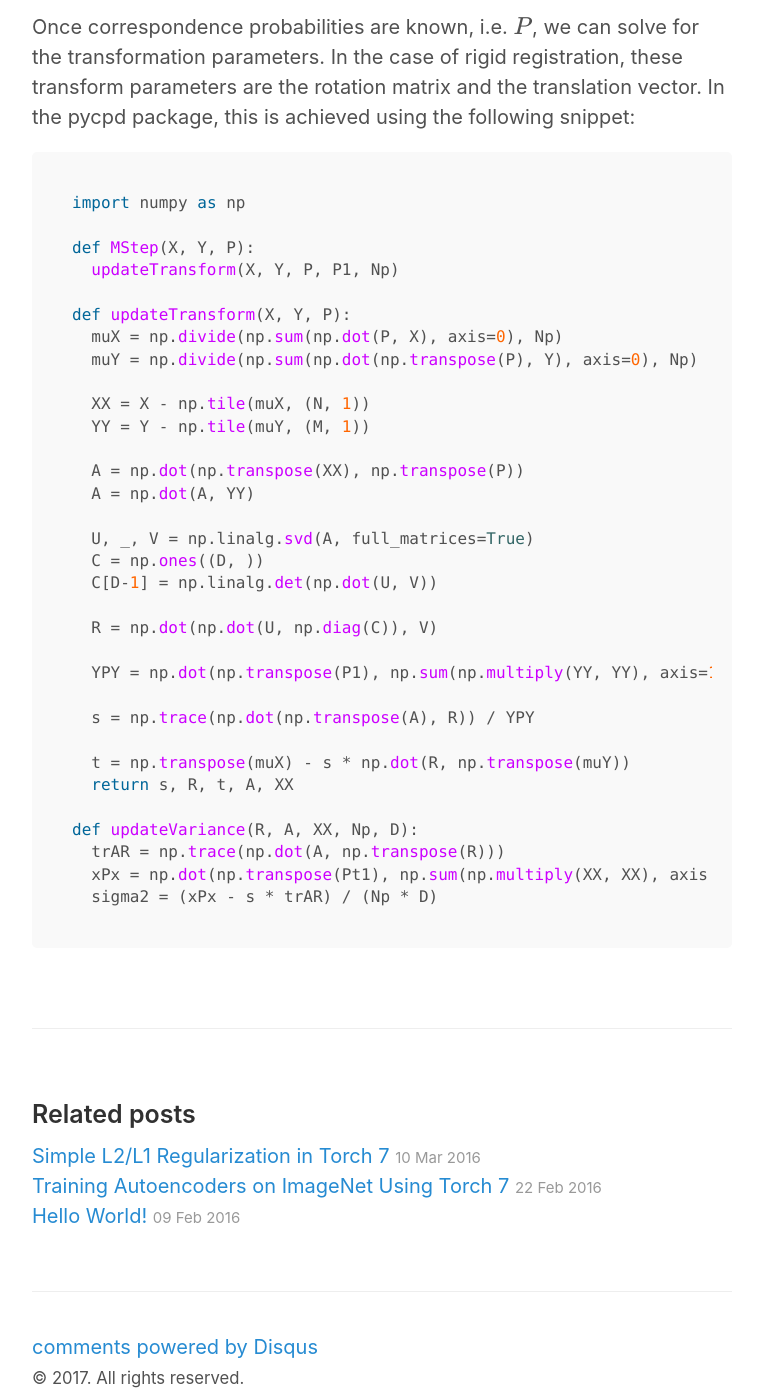
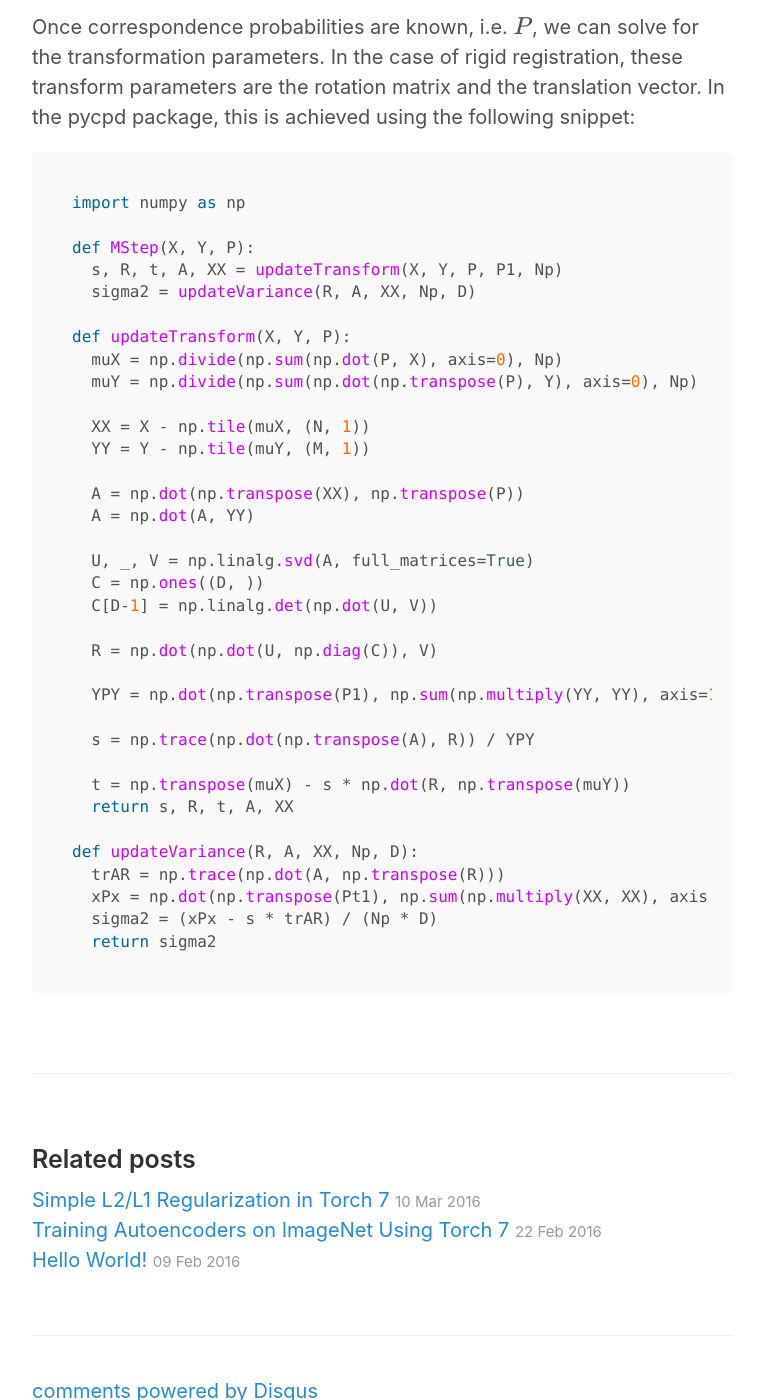
Before and after one commit to siavashk/siavashk.github.io, a Jekyll site: the page built from _posts/2017-3-31-coherent-point-drift.md, in a window 1280 px wide and 1400 px high, scrolled down 4953 px. Shown: the whole window, without its empty margins (258-1021 px from the left). Built offline with Jekyll 4.4.1, drawn with Linux system fonts in a browser that asks for light colours; formulas are drawn with MathJax 3; comment, search, counter and statistics services are not loaded.

Commit message:
fixed normal distribution

````diff
--- a/_posts/2017-3-31-coherent-point-drift.md
+++ b/_posts/2017-3-31-coherent-point-drift.md
@@ -105,7 +105,8 @@ Once correspondence probabilities are known, i.e. \\(P\\), we can solve for the
 import numpy as np
 
 def MStep(X, Y, P):
-  updateTransform(X, Y, P, P1, Np)
+  s, R, t, A, XX = updateTransform(X, Y, P, P1, Np)
+  sigma2 = updateVariance(R, A, XX, Np, D)
 
 def updateTransform(X, Y, P):
   muX = np.divide(np.sum(np.dot(P, X), axis=0), Np)
@@ -134,4 +135,5 @@ def updateVariance(R, A, XX, Np, D):
   trAR = np.trace(np.dot(A, np.transpose(R)))
   xPx = np.dot(np.transpose(Pt1), np.sum(np.multiply(XX, XX), axis =1))
   sigma2 = (xPx - s * trAR) / (Np * D)
+  return sigma2
 ```
````
